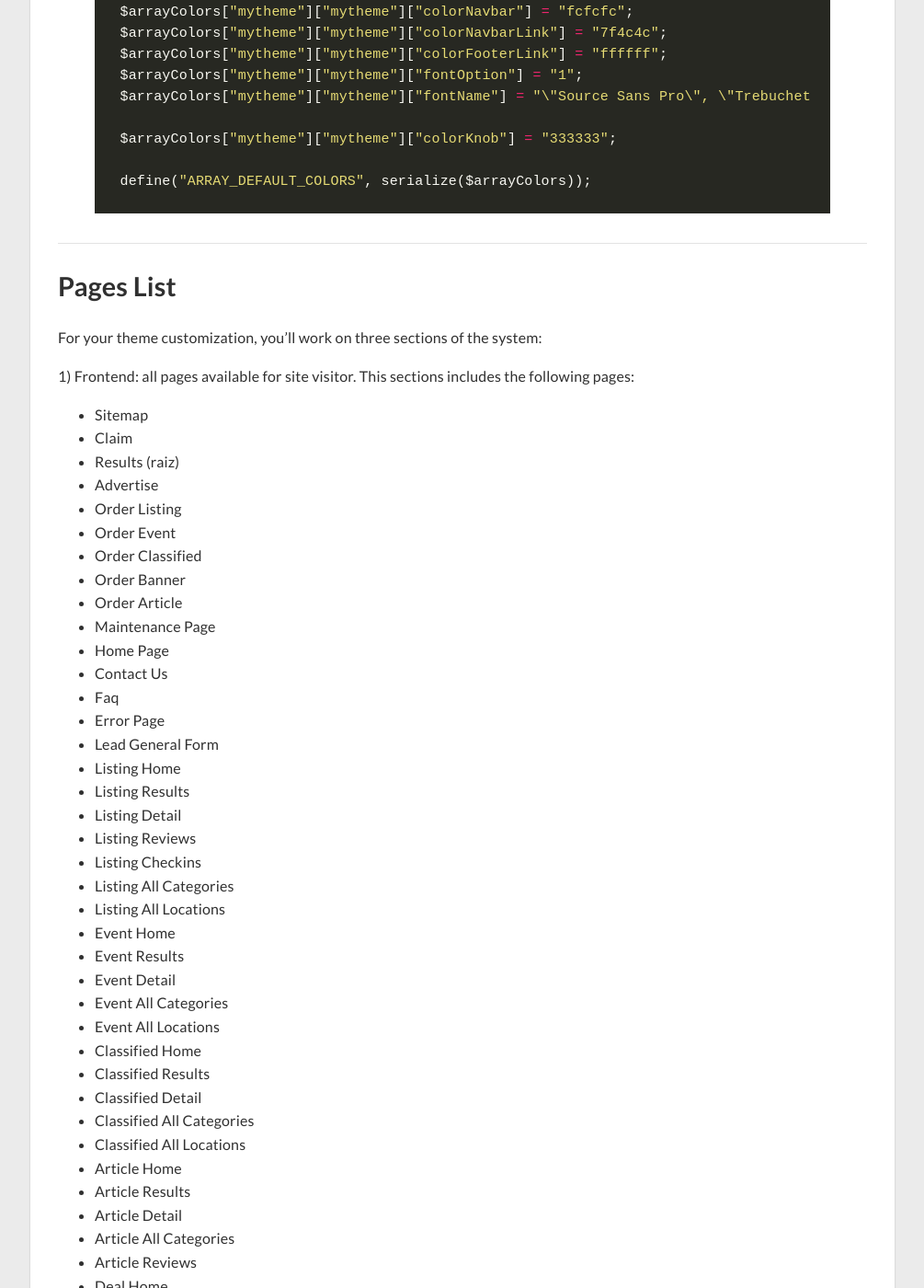
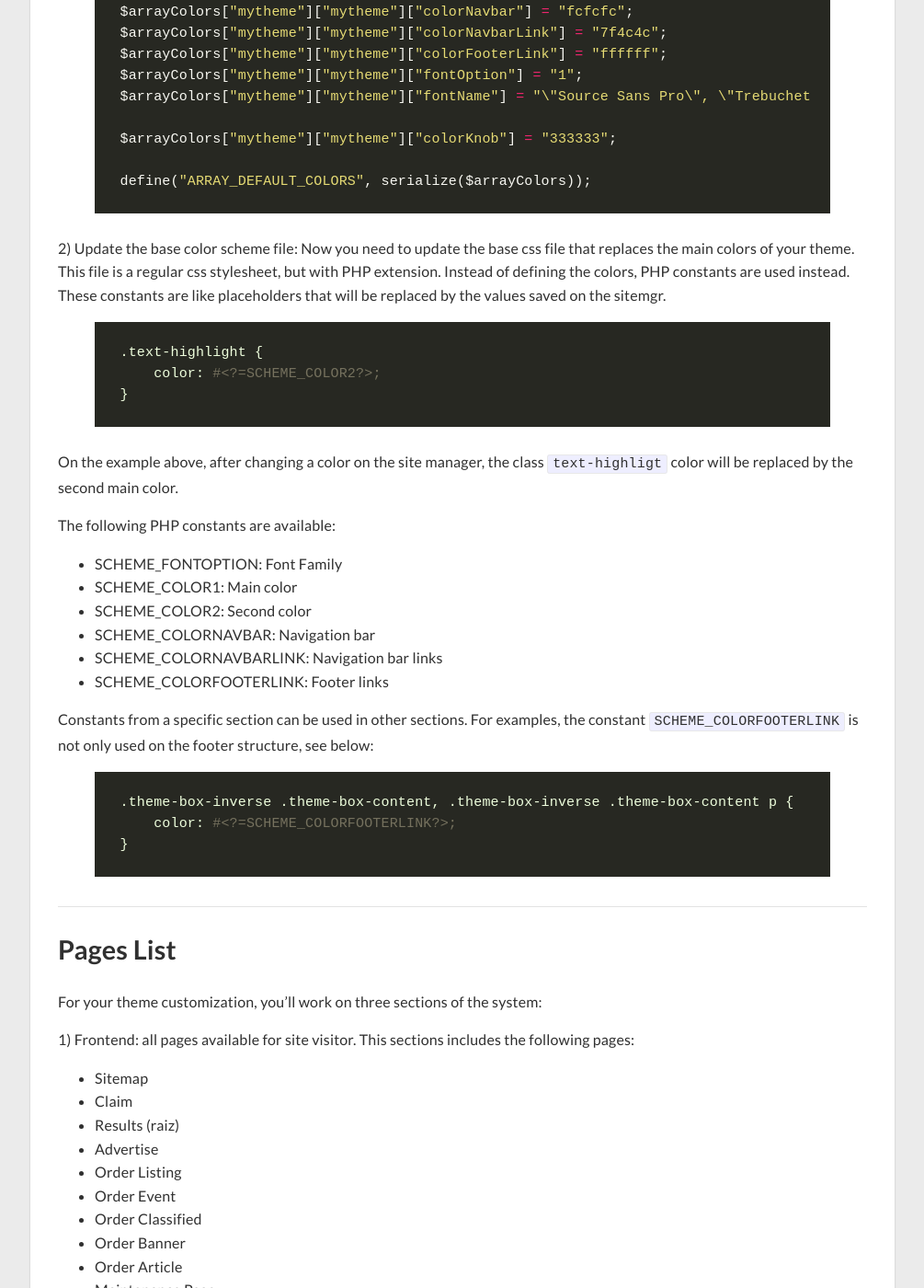
Before and after one commit to ArcaSolutions/arcasolutions.github.io, a Jekyll site: the page built from _posts/2015-12-14-less-structure.markdown, in a window 1280 px wide and 1400 px high, scrolled down 6698 px. Shown: the whole window at 92% size, without its empty margins (137-1142 px from the left). Built offline with Jekyll 4.4.1, drawn with Linux system fonts in a browser that asks for light colours; nearby versions of some CDN libraries.

Commit message:
Updates color scheme documentation

```diff
--- a/_posts/2015-12-14-less-structure.markdown
+++ b/_posts/2015-12-14-less-structure.markdown
@@ -258,6 +258,42 @@ define("ARRAY_DEFAULT_COLORS", serialize($arrayColors));
 {% endraw %}
 {% endhighlight %}
 
+2) Update the base color scheme file: Now you need to update the base css file that replaces the main colors of your theme. This file is a regular css stylesheet, but with PHP extension.
+Instead of defining the colors, PHP constants are used instead. These constants are like placeholders that will be replaced by the values saved on the sitemgr.
+
+{% highlight php %}
+{% raw %}
+
+.text-highlight {
+    color: #<?=SCHEME_COLOR2?>;
+}
+
+{% endraw %}
+{% endhighlight %}
+
+On the example above, after changing a color on the site manager, the class `text-highligt` color will be replaced by the second main color.
+
+The following PHP constants are available:
+
+* SCHEME_FONTOPTION: Font Family
+* SCHEME_COLOR1: Main color
+* SCHEME_COLOR2: Second color
+* SCHEME_COLORNAVBAR: Navigation bar
+* SCHEME_COLORNAVBARLINK: Navigation bar links
+* SCHEME_COLORFOOTERLINK: Footer links
+
+Constants from a specific section can be used in other sections. For examples, the constant `SCHEME_COLORFOOTERLINK` is not only used on the footer structure, see below:
+
+{% highlight php %}
+{% raw %}
+
+.theme-box-inverse .theme-box-content, .theme-box-inverse .theme-box-content p {
+    color: #<?=SCHEME_COLORFOOTERLINK?>;
+}
+
+{% endraw %}
+{% endhighlight %}
+
 ---
 
 ## Pages List
```
